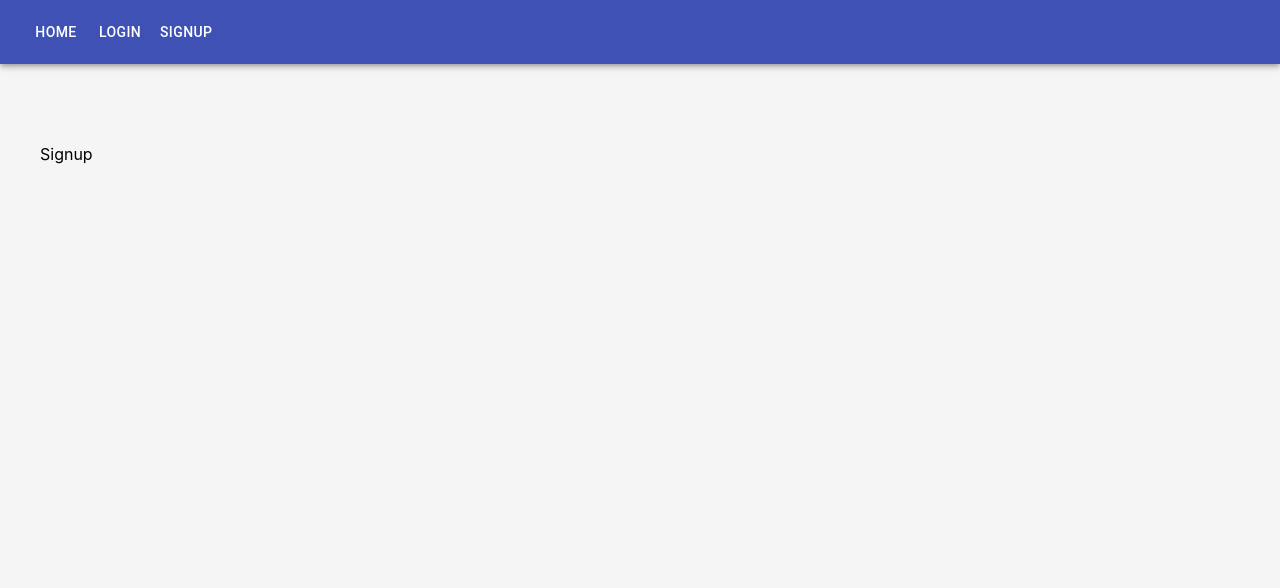
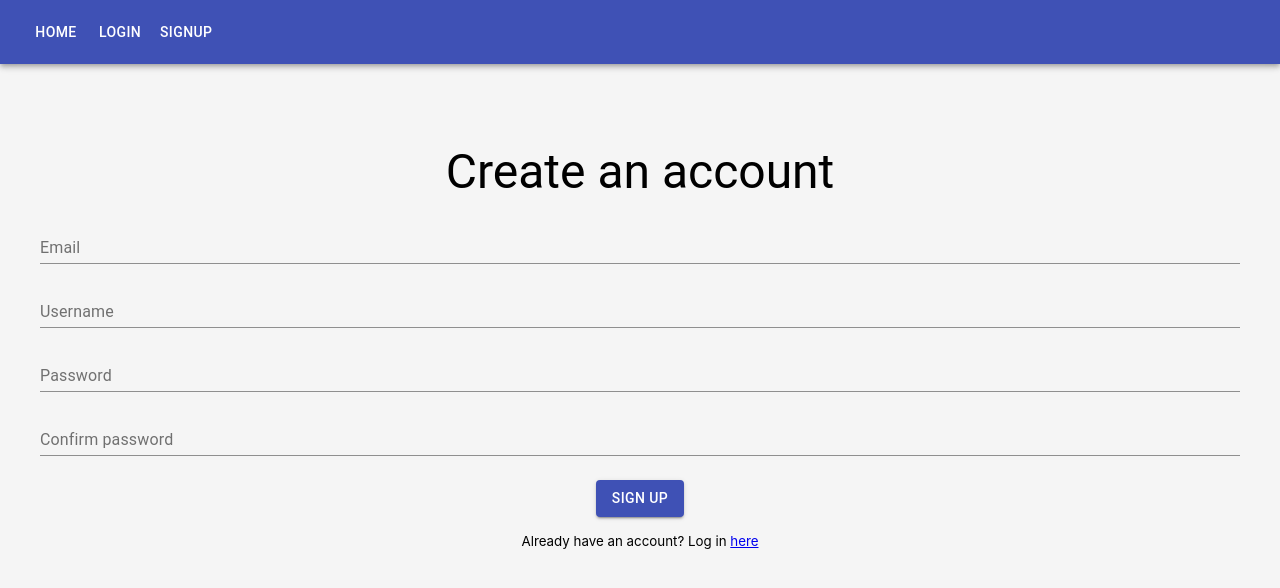
Before and after one commit to codyarose/clamor-client, a React (Create React App) app: page /signup in a window 1280 px wide. Shown: the top 588 px of the page. Built offline with nearby package versions, Linux system fonts and the light colour scheme.

Commit message:
Added signup page form and refactored styled form inputs to separate file

```diff
--- /dev/null
+++ b/src/components/common/FormElements.ts
@@ -0,0 +1,49 @@
+import styled from 'styled-components'
+
+import Typography from '@material-ui/core/Typography'
+import TextField from '@material-ui/core/TextField'
+import Button from '@material-ui/core/Button'
+
+const Form = styled.form`
+	display: flex;
+	flex-flow: column;
+	align-items: center;
+	text-align: center;
+`
+
+const Title = styled(Typography)`
+	&& {
+		margin-bottom: 1rem;
+		text-align: center;
+	}
+` as typeof Typography
+
+const TextInput = styled(TextField)`
+	&& {
+		margin-bottom: 1rem;
+		&:last-of-type {
+			margin-bottom: 1.5rem;
+		}
+	}
+`
+
+const ErrorText = styled(Typography)`
+	&& {
+		color: red;
+		padding-bottom: 1rem;
+	}
+`
+
+const Submit = styled(Button)`
+	&& {
+		margin-bottom: 1rem;
+	}
+`
+
+export default {
+	Form,
+	Title,
+	TextInput,
+	ErrorText,
+	Submit,
+}
--- a/src/pages/Login.tsx
+++ b/src/pages/Login.tsx
@@ -1,12 +1,10 @@
 import React, { useState, ChangeEvent, FormEvent } from 'react'
-import styled from 'styled-components'
 import axios from 'axios'
 import { Link } from 'react-router-dom'
 import { History, LocationState } from 'history'
-import Typography from '@material-ui/core/Typography'
-import TextField from '@material-ui/core/TextField'
-import Button from '@material-ui/core/Button'
 import CircularProgress from '@material-ui/core/CircularProgress'
+
+import FormElements from '../components/common/FormElements'
 
 export const Login = (props: { history: History<LocationState> }) => {
 	const [formState, setFormState] = useState({
@@ -26,8 +24,9 @@ export const Login = (props: { history: History<LocationState> }) => {
 		try {
 			setloading(true)
 
-			const postLogin = await axios.post('/login', { ...formState })
-			console.log(postLogin.data)
+			const login = await axios.post('/login', { ...formState })
+			console.log(login.data)
+			localStorage.setItem('FBIdToken', `Bearer ${login.data.token}`)
 
 			setloading(false)
 
@@ -46,11 +45,11 @@ export const Login = (props: { history: History<LocationState> }) => {
 	return (
 		<div>
 			<div>
-				<StyledTitle variant="h3" component="h1">
+				<FormElements.Title variant="h3" component="h1">
 					Login
-				</StyledTitle>
-				<StyledForm noValidate onSubmit={handleSubmit}>
-					<StyledTextField
+				</FormElements.Title>
+				<FormElements.Form noValidate onSubmit={handleSubmit}>
+					<FormElements.TextInput
 						id="email"
 						name="email"
 						type="email"
@@ -61,7 +60,7 @@ export const Login = (props: { history: History<LocationState> }) => {
 						helperText={errors.email}
 						error={!!errors.email}
 					/>
-					<StyledTextField
+					<FormElements.TextInput
 						id="password"
 						name="password"
 						type="password"
@@ -72,51 +71,17 @@ export const Login = (props: { history: History<LocationState> }) => {
 						helperText={errors.password}
 						error={!!errors.password}
 					/>
-					{errors.general && <StyledCustomError variant="body2">{errors.general}</StyledCustomError>}
-					<StyledButton variant="contained" color="primary" type="submit" disabled={loading}>
+					{errors.general && (
+						<FormElements.ErrorText variant="body2">{errors.general}</FormElements.ErrorText>
+					)}
+					<FormElements.Submit variant="contained" color="primary" type="submit" disabled={loading}>
 						{loading ? <CircularProgress color="inherit" size={24} /> : 'Login'}
-					</StyledButton>
+					</FormElements.Submit>
 					<small>
 						Don't have an account? Sign up <Link to="/signup">here</Link>
 					</small>
-				</StyledForm>
+				</FormElements.Form>
 			</div>
 		</div>
 	)
 }
-
-const StyledForm = styled.form`
-	display: flex;
-	flex-flow: column;
-	align-items: center;
-	text-align: center;
-`
-
-const StyledTitle = styled((props) => <Typography {...props} />)`
-	&& {
-		margin-bottom: 1rem;
-		text-align: center;
-	}
-`
-
-const StyledTextField = styled((props) => <TextField {...props} />)`
-	&& {
-		margin-bottom: 1rem;
-		&:last-of-type {
-			margin-bottom: 1.5rem;
-		}
-	}
-`
-
-const StyledCustomError = styled((props) => <Typography {...props} />)`
-	&& {
-		color: red;
-		padding-bottom: 1rem;
-	}
-`
-
-const StyledButton = styled((props) => <Button {...props} />)`
-	&& {
-		margin-bottom: 1rem;
-	}
-`
--- a/src/pages/Signup.tsx
+++ b/src/pages/Signup.tsx
@@ -1,5 +1,112 @@
-import React from 'react'
+import React, { useState, ChangeEvent, FormEvent } from 'react'
+import axios from 'axios'
+import { Link } from 'react-router-dom'
+import { History, LocationState } from 'history'
+import CircularProgress from '@material-ui/core/CircularProgress'
 
-export const Signup = () => {
-	return <div>Signup</div>
+import FormElements from '../components/common/FormElements'
+
+export const Signup = (props: { history: History<LocationState> }) => {
+	const [formState, setFormState] = useState({
+		email: '',
+		password: '',
+		confirmPassword: '',
+		handle: '',
+	})
+	const [loading, setloading] = useState(false)
+	const [errors, setErrors] = useState({
+		email: '',
+		password: '',
+		confirmPassword: '',
+		general: '',
+		handle: '',
+	})
+
+	const handleSubmit = async (e: FormEvent<HTMLFormElement>) => {
+		e.preventDefault()
+
+		try {
+			setloading(true)
+
+			const signup = await axios.post('/signup', { ...formState })
+			console.log(signup.data)
+			localStorage.setItem('FBIdToken', `Bearer ${signup.data.token}`)
+			setloading(false)
+
+			props.history.push('/')
+		} catch (error) {
+			setErrors(error.response.data)
+			setloading(false)
+		}
+	}
+
+	const handleChange = (e: ChangeEvent<HTMLInputElement>) => {
+		const { name, value } = e.target
+		setFormState({ ...formState, [name]: value })
+	}
+
+	return (
+		<div>
+			<div>
+				<FormElements.Title variant="h3" component="h1">
+					Create an account
+				</FormElements.Title>
+				<FormElements.Form noValidate onSubmit={handleSubmit}>
+					<FormElements.TextInput
+						id="email"
+						name="email"
+						type="email"
+						label="Email"
+						value={formState.email}
+						onChange={handleChange}
+						fullWidth={true}
+						helperText={errors.email}
+						error={!!errors.email}
+					/>
+					<FormElements.TextInput
+						id="handle"
+						name="handle"
+						type="text"
+						label="Username"
+						value={formState.handle}
+						onChange={handleChange}
+						fullWidth={true}
+						helperText={errors.handle}
+						error={!!errors.handle}
+					/>
+					<FormElements.TextInput
+						id="password"
+						name="password"
+						type="password"
+						label="Password"
+						value={formState.password}
+						onChange={handleChange}
+						fullWidth={true}
+						helperText={errors.password}
+						error={!!errors.password}
+					/>
+					<FormElements.TextInput
+						id="confirmPassword"
+						name="confirmPassword"
+						type="password"
+						label="Confirm password"
+						value={formState.confirmPassword}
+						onChange={handleChange}
+						fullWidth={true}
+						helperText={errors.confirmPassword}
+						error={!!errors.confirmPassword}
+					/>
+					{errors.general && (
+						<FormElements.ErrorText variant="body2">{errors.general}</FormElements.ErrorText>
+					)}
+					<FormElements.Submit variant="contained" color="primary" type="submit" disabled={loading}>
+						{loading ? <CircularProgress color="inherit" size={24} /> : 'Sign up'}
+					</FormElements.Submit>
+					<small>
+						Already have an account? Log in <Link to="/login">here</Link>
+					</small>
+				</FormElements.Form>
+			</div>
+		</div>
+	)
 }
```
